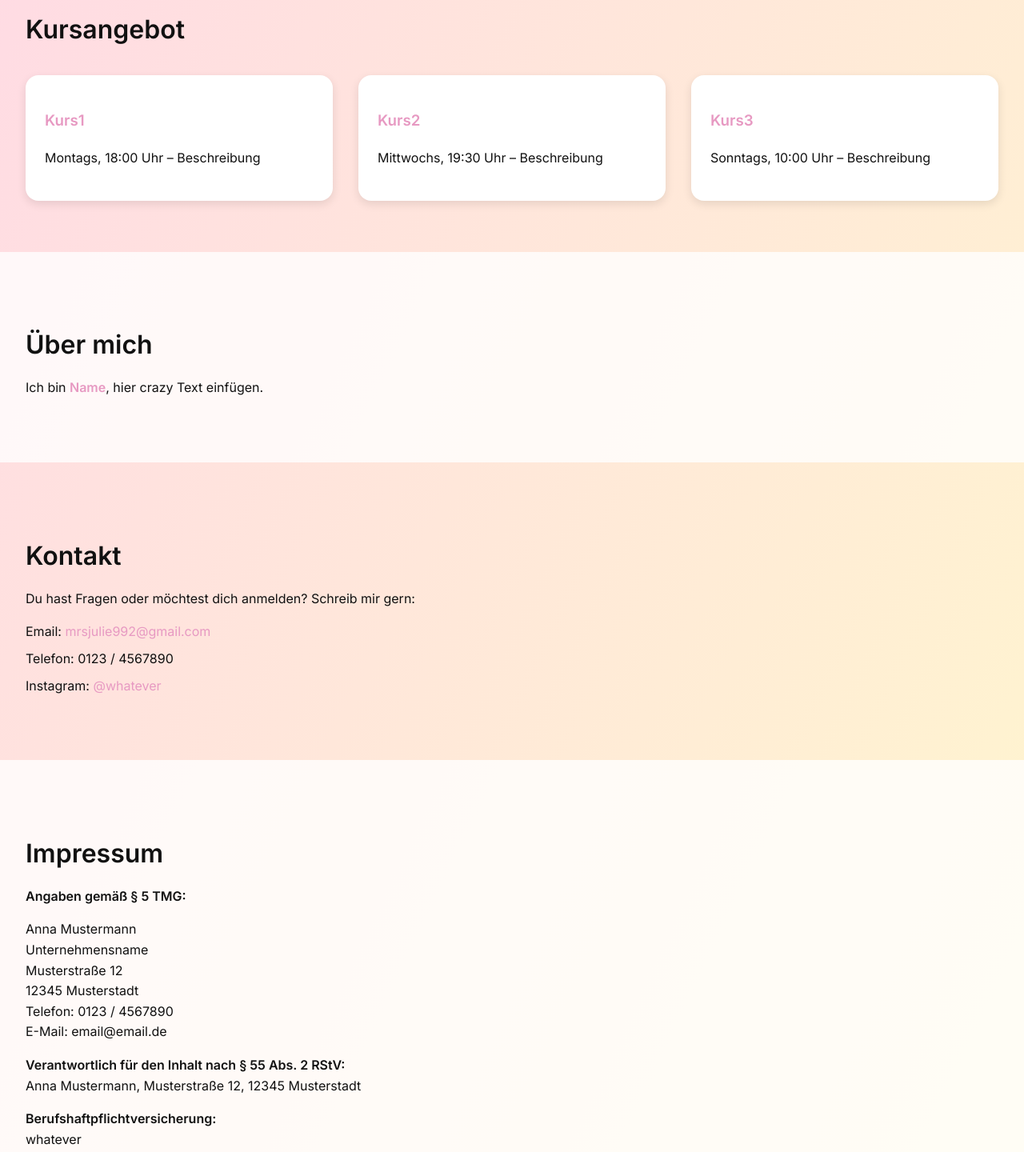
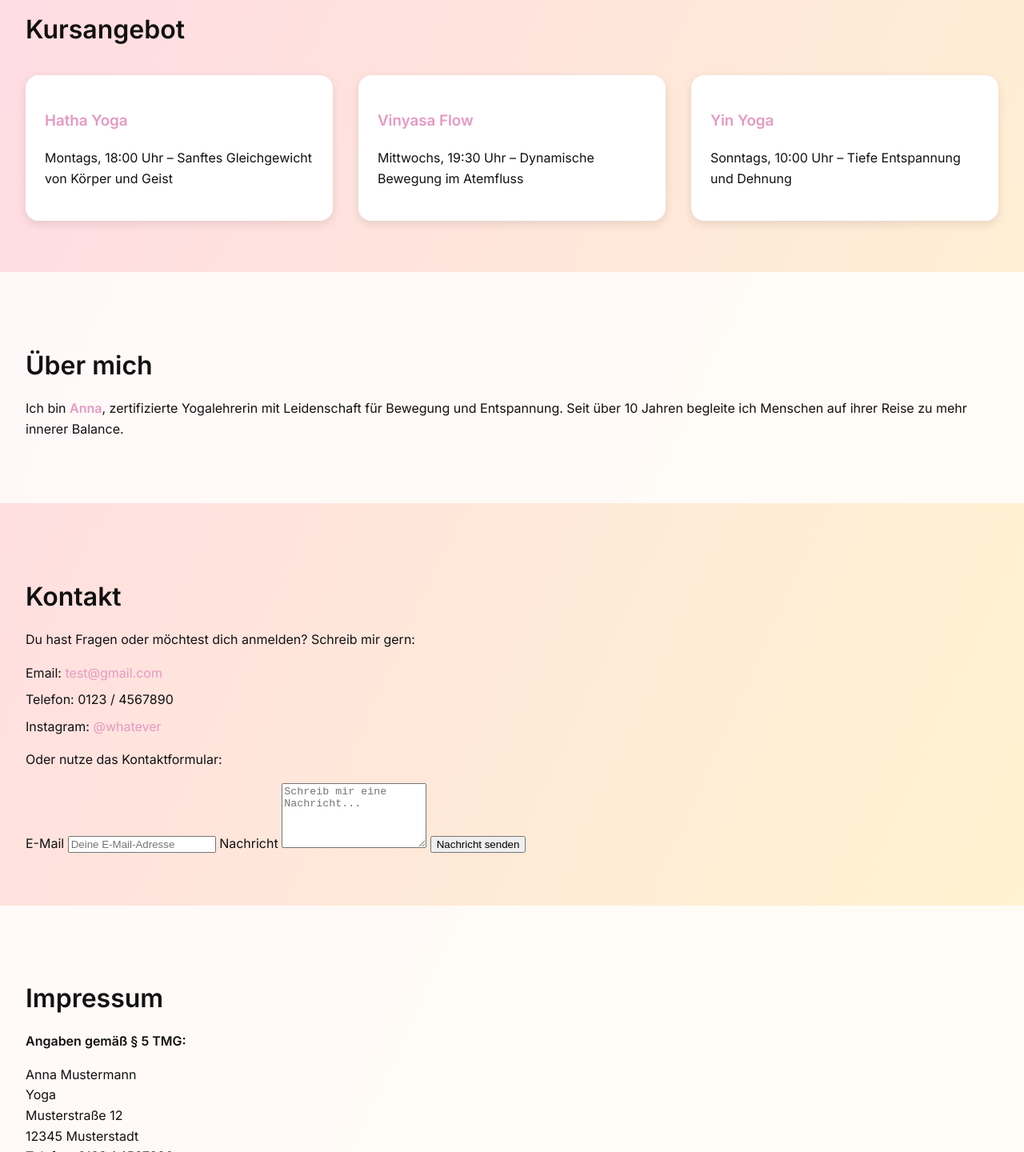
Before and after one commit to rttmnn/website, a plain HTML site: page index.html in a window 1280 px wide. Shown: the part 880-2320 px from the top of the page at 80% size. Drawn offline with Linux system fonts and the light colour scheme.

Commit message:
Update index.html

```diff
--- a/index.html
+++ b/index.html
@@ -3,7 +3,7 @@
 <head>
   <meta charset="UTF-8" />
   <meta name="viewport" content="width=device-width, initial-scale=1.0" />
-  <title>Yoga Testwebsite</title>
+  <title>Yoga mit Anna</title>
   <link rel="stylesheet" href="style.css" />
   <link href="https://fonts.googleapis.com/css2?family=Inter:wght@400;600&display=swap" rel="stylesheet">
 </head>
@@ -12,8 +12,8 @@
     <img src="header.jpg" alt="Yoga Header" class="hero-img">
     <div class="hero-overlay">
       <div class="container">
-        <h1>Yoga Testwebsite</h1>
-        <p>Finde <span class="highlight">Bla</span>, <span class="highlight">Bla</span> und <span class="highlight">Bla</span>Yoga</p>
+        <h1>Yoga mit Anna</h1>
+        <p>Finde <span class="highlight">Ruhe</span>, <span class="highlight">Energie</span> und <span class="highlight">Balance</span> durch achtsames Yoga</p>
         <nav>
           <ul>
             <li><a href="#kurse">Kurse</a></li>
@@ -30,16 +30,16 @@
       <h2>Kursangebot</h2>
       <div class="card-grid">
         <div class="card">
-          <h3><span class="highlight">Kurs1</span></h3>
-          <p>Montags, 18:00 Uhr – Beschreibung</p>
+          <h3><span class="highlight">Hatha Yoga</span></h3>
+          <p>Montags, 18:00 Uhr – Sanftes Gleichgewicht von Körper und Geist</p>
         </div>
         <div class="card">
-          <h3><span class="highlight">Kurs2</span></h3>
-          <p>Mittwochs, 19:30 Uhr – Beschreibung</p>
+          <h3><span class="highlight">Vinyasa Flow</span></h3>
+          <p>Mittwochs, 19:30 Uhr – Dynamische Bewegung im Atemfluss</p>
         </div>
         <div class="card">
-          <h3><span class="highlight">Kurs3</span></h3>
-          <p>Sonntags, 10:00 Uhr – Beschreibung</p>
+          <h3><span class="highlight">Yin Yoga</span></h3>
+          <p>Sonntags, 10:00 Uhr – Tiefe Entspannung und Dehnung</p>
         </div>
       </div>
     </div>
@@ -48,7 +48,7 @@
   <section id="ueber" class="section alt">
     <div class="container">
       <h2>Über mich</h2>
-      <p>Ich bin <span class="highlight">Name</span>, hier crazy Text einfügen.</p>
+      <p>Ich bin <span class="highlight">Anna</span>, zertifizierte Yogalehrerin mit Leidenschaft für Bewegung und Entspannung. Seit über 10 Jahren begleite ich Menschen auf ihrer Reise zu mehr innerer Balance.</p>
     </div>
   </section>
 
@@ -57,12 +57,26 @@
       <h2>Kontakt</h2>
       <p>Du hast Fragen oder möchtest dich anmelden? Schreib mir gern:</p>
       <ul class="contact-list">
-        <li>Email: <a href="mailto:mrsjulie992@gmail.com">mrsjulie992@gmail.com</a></li>
+        <li>Email: <a href="mailto:mrsjulie992@gmail.com">test@gmail.com</a></li>
         <li>Telefon: 0123 / 4567890</li>
         <li>Instagram: <a href="#">@whatever</a></li>
       </ul>
+        <p>Oder nutze das Kontaktformular:</p>
+
+      <form action="https://formspree.io/f/movddbzv" method="POST" class="contact-form">
+        <label for="email">E-Mail</label>
+        <input type="email" id="email" name="email" placeholder="Deine E-Mail-Adresse" required>
+
+        <label for="message">Nachricht</label>
+        <textarea id="message" name="message" rows="5" placeholder="Schreib mir eine Nachricht..." required></textarea>
+
+        <button type="submit">Nachricht senden</button>
+      </form>
+
     </div>
   </section>
+
+
 
   <section id="impressum" class="section alt">
     <div class="container">
@@ -70,17 +84,17 @@
       <p><strong>Angaben gemäß § 5 TMG:</strong></p>
       <p>
         Anna Mustermann<br />
-        Unternehmensname<br />
+        Yoga<br />
         Musterstraße 12<br />
         12345 Musterstadt<br />
         Telefon: 0123 / 4567890<br />
-        E-Mail: email@email.de
+        E-Mail: anna@yogamitanna.de
       </p>
       <p><strong>Verantwortlich für den Inhalt nach § 55 Abs. 2 RStV:</strong><br />
         Anna Mustermann, Musterstraße 12, 12345 Musterstadt
       </p>
       <p><strong>Berufshaftpflichtversicherung:</strong><br />
-        whatever
+        YogaVersicherung AG – Geltungsraum: Deutschland
       </p>
       <p><strong>Haftungsausschluss:</strong><br />
         Keine Haftung für externe Links. Für Inhalte verlinkter Seiten sind ausschließlich deren Betreiber verantwortlich.
@@ -88,13 +102,12 @@
       <p><strong>EU-Streitschlichtung:</strong><br />
         <a href="https://ec.europa.eu/consumers/odr" target="_blank">Online-Streitbeilegung</a>
       </p>
-      <p><strong>Bildnachweis:</strong> Headerbild wurde KI-generiert und ist lizenzfrei.</p>
     </div>
   </section>
 
   <footer>
     <div class="container">
-      <p>&copy; 2025 Unternehmensname &nbsp;|&nbsp; <a href="#impressum" class="footer-link">Impressum</a></p>
+      <p>&copy; 2025 Yoga mit Anna &nbsp;|&nbsp; <a href="#impressum" class="footer-link">Impressum</a></p>
     </div>
   </footer>
 </body>
```
